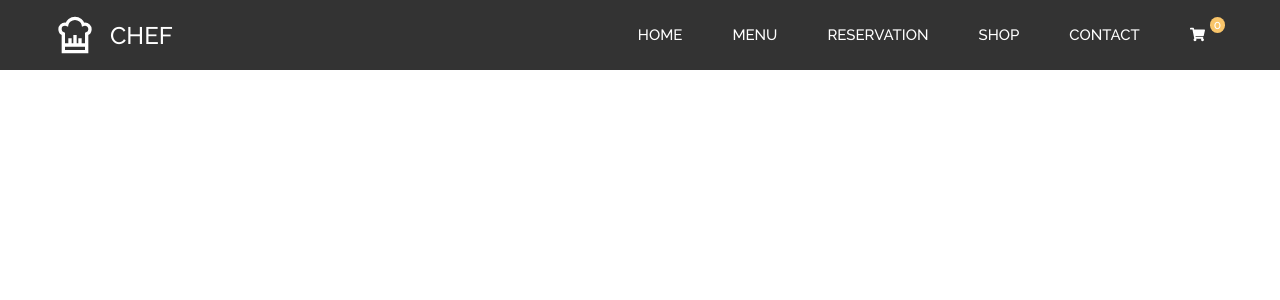
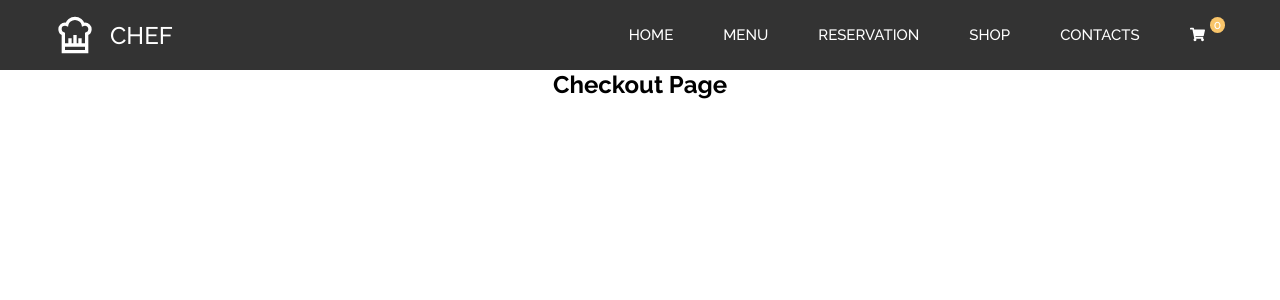
Before and after one commit to svyath/Restaurant-Website, a React (Create React App) app: page /checkout in a window 1280 px wide. Shown: the top 300 px of the page. Built offline with nearby package versions, Linux system fonts and the light colour scheme.

Commit message:
checkout skeleton created

```diff
--- a/src/components/Navbar/Navbar.jsx
+++ b/src/components/Navbar/Navbar.jsx
@@ -53,7 +53,7 @@ class Navbar extends Component {
                             <NavLink to='/shop'>SHOP</NavLink>
                         </NavItem>
                         <NavItem>
-                            <NavLink to='/contact'>CONTACT</NavLink>
+                            <NavLink to='/contacts'>CONTACTS</NavLink>
                         </NavItem>
                         <NavItem>
                             <NavLink to='/cart'>
--- a/src/pages/Checkout/Checkout.jsx
+++ b/src/pages/Checkout/Checkout.jsx
@@ -1,11 +1,17 @@
-import React, { Component } from 'react'
-import Navbar from '../../components/Navbar/Navbar'
+import React, { Component } from 'react';
+import Navbar from '../../components/Navbar/Navbar';
+import {
+    CheckoutContainer
+} from './CheckoutElements.jsx';
 
 export default class Checkout extends Component {
     render() {
         return (
             <>
                 <Navbar />
+                <CheckoutContainer>
+                    <h2>Checkout Page</h2>
+                </CheckoutContainer>
             </>
         )
     }
--- /dev/null
+++ b/src/pages/Checkout/CheckoutElements.jsx
@@ -0,0 +1,8 @@
+import styled from 'styled-components';
+import {Container} from '../../globalStyles';
+
+export const CheckoutContainer = styled(Container)`
+    text-align: center;
+
+    ${Container}
+`;
--- a/src/pages/Section/Section.jsx
+++ b/src/pages/Section/Section.jsx
@@ -21,7 +21,7 @@ export default class Section extends Component {
                         <Route path='/cart' component={Cart} />
                         <Route path='/menu' component={Menu} />
                         <Route path='/reservation' component={Reservation} />
-                        <Route path='/contact' component={Contact} />
+                        <Route path='/contacts' component={Contact} />
                         <Route path='/checkout' component={Checkout} />
                     </Switch>
                 </Router>
```
